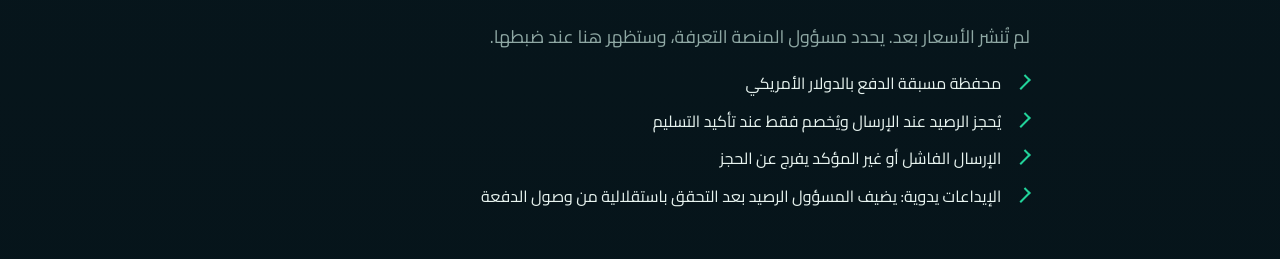
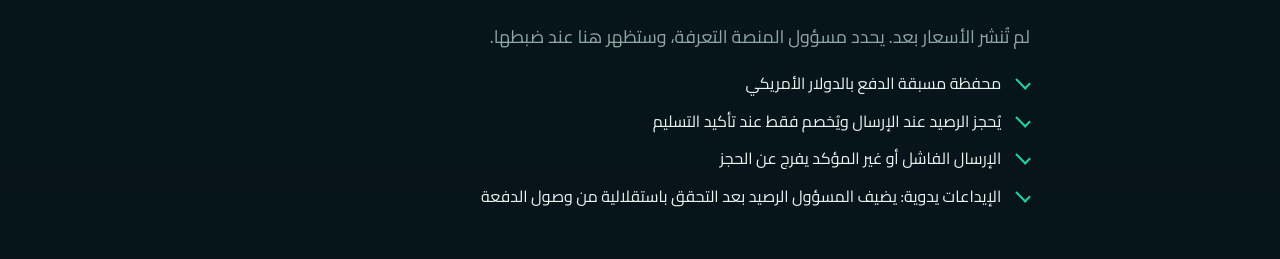
Before and after one commit to ibrahemahmedabdo1-ai/otpprovidersas, a Next.js app in the folder apps/website/: page /ar/pricing in a window 1280 px wide. Shown: the part 272-531 px from the top of the page. Built offline with nearby package versions, Linux system fonts and the light colour scheme; no server answers.

Commit message:
Fix RTL checkmark alignment on Arabic homepage

```diff
--- a/apps/website/src/app/globals.css
+++ b/apps/website/src/app/globals.css
@@ -228,3 +228,10 @@ html[dir="rtl"] .bubble, [dir="rtl"] .bubble { border-radius: 10px 0 10px 10px;
   *, *::before, *::after { animation: none !important; transition: none !important; scroll-behavior: auto !important; }
   .bubble { opacity: 1; } .wa-typing { display: none; }
 }
+
+/* RTL checkmarks: mirror the stroke angle when the logical start edge is on the right. */
+:dir(rtl) .plan li::before,
+:dir(rtl) .dev li::before,
+:dir(rtl) .ticks li::before {
+  transform: rotate(45deg);
+}
```
